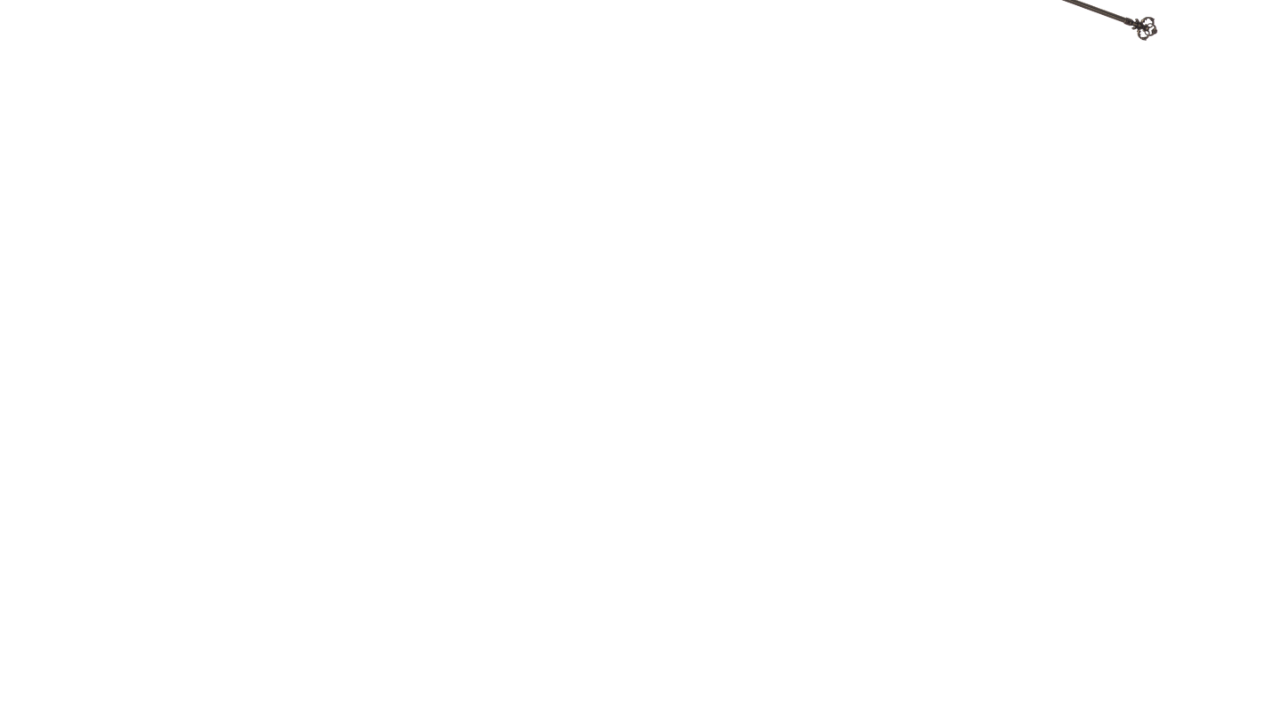
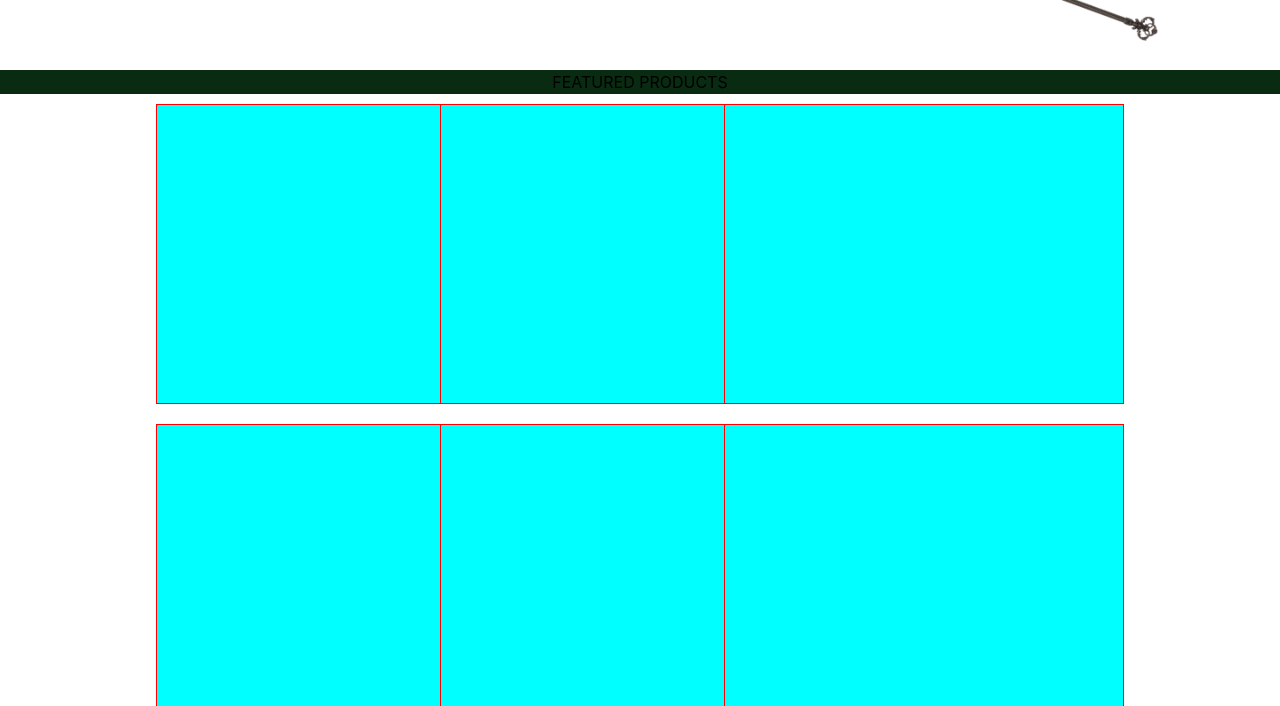
Before and after one commit to DarcXnite/eCommerce-webapp, a Next.js app: page / in a window 1280 px wide. Shown: the part 1809-2515 px from the top of the page. Before the commit the page ends 1879 px from the top, so only its background shows below. Built offline with nearby package versions, Linux system fonts and the light colour scheme.

Commit message:
reorganized some component directories, added featuredproducts component and css

```diff
--- /dev/null
+++ b/components/featuredProducts/featuredProducts.css
@@ -0,0 +1,7 @@
+.fItem {
+  width: 400px;
+  height: 300px;
+  border: 1px solid red;
+  margin: 10px;
+  background-color: aqua;
+}
--- /dev/null
+++ b/components/featuredProducts/featuredProducts.tsx
@@ -0,0 +1,18 @@
+import Link from 'next/link'
+import React from 'react'
+
+export default function FeaturedProducts() {
+  return (
+    <>
+      <header className='text-center bg-aro-green'>FEATURED PRODUCTS</header>
+      <div className='grid sm:grid-cols-2 xl:grid-cols-3 content-around justify-items-center w-3/4 xl:w-2/3 mx-auto'>
+        <Link href='#' className='fItem'></Link>
+        <Link href='#' className='fItem'></Link>
+        <Link href='#' className='fItem'></Link>
+        <Link href='#' className='fItem'></Link>
+        <Link href='#' className='fItem'></Link>
+        <Link href='#' className='fItem'></Link>
+      </div>
+    </>
+  )
+}
--- a/components/styles/productsLinks.css
+++ b/components/productsCollage/productsCollage.css
@@ -19,6 +19,7 @@
   background-repeat: no-repeat;
   background-size: contain;
   background-color: white;
+  border-radius: 2px;
 }
 
 .item:hover {
--- a/pages/_app.tsx
+++ b/pages/_app.tsx
@@ -2,7 +2,8 @@ import '../styles/globals.css'
 import '../components/styles/navbar.css'
 import '../components/styles/footer.css'
 import '../components/styles/jumbotron.css'
-import '../components/styles/productsLinks.css'
+import '../components/productsCollage/productsCollage.css'
+import '../components/featuredProducts/featuredProducts.css'
 import type { AppProps } from 'next/app'
 import { SessionProvider } from 'next-auth/react'
 
--- a/pages/index.tsx
+++ b/pages/index.tsx
@@ -6,7 +6,8 @@ import Navbar from '../components/navbar'
 import styles from '../styles/Home.module.css'
 import Login from '../components/login'
 import Jumbotron from '../components/jumbotron'
-import ProductLinks from '../components/productLinks'
+import ProductsCollage from '../components/productsCollage/productsCollage'
+import FeaturedProducts from '../components/featuredProducts/featuredProducts'
 
 const Home: NextPage = () => {
   return (
@@ -22,7 +23,10 @@ const Home: NextPage = () => {
         <Featured />
       </section>
       <section>
-        <ProductLinks />
+        <ProductsCollage />
+      </section>
+      <section>
+        <FeaturedProducts />
       </section>
     </>
   )
```
Also changed, not shown: components/productsCollage/productsCollage.tsx (renamed from components/productLinks.tsx).
